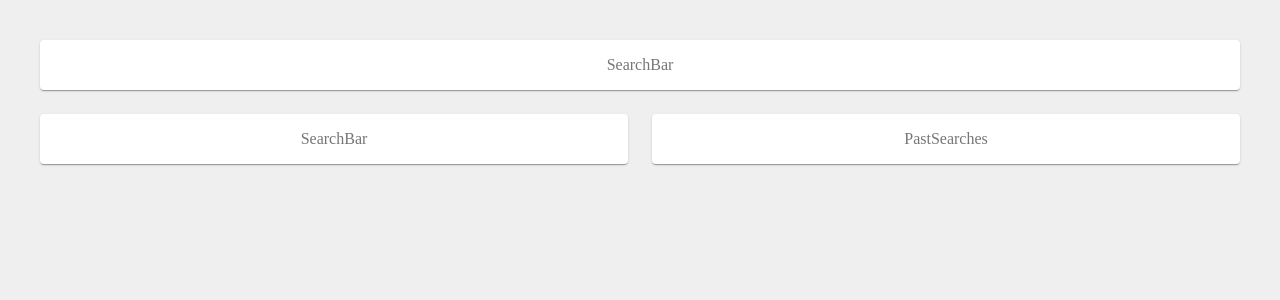
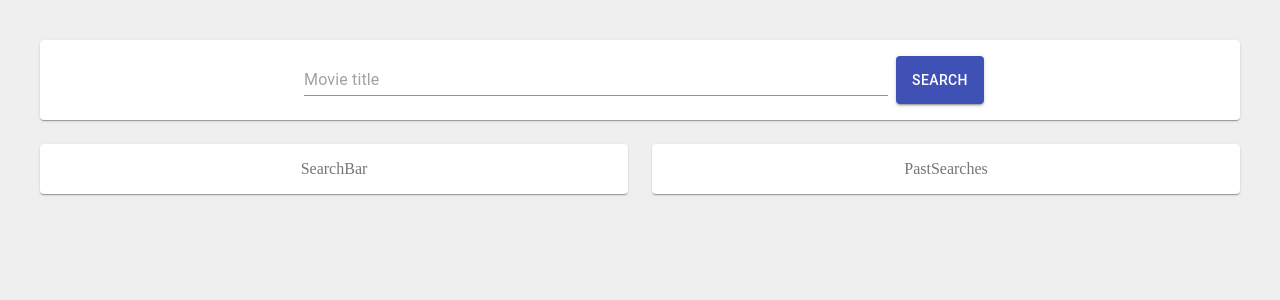
Before and after one commit to mkinkela1/imdb-front, a React (Create React App) app: page / in a window 1280 px wide. Shown: the top 300 px of the page. Built offline with nearby package versions, Linux system fonts and the light colour scheme.

Commit message:
feat(search-bar): add search bar

```diff
--- a/src/App.tsx
+++ b/src/App.tsx
@@ -1,6 +1,5 @@
 import React from 'react';
 import { makeStyles } from '@material-ui/core/styles';
-import Paper from '@material-ui/core/Paper';
 import Grid from '@material-ui/core/Grid';
 
 import './App.css';
--- a/src/components/SearchBar/SearchBar.tsx
+++ b/src/components/SearchBar/SearchBar.tsx
@@ -1,6 +1,7 @@
 import React, {FunctionComponent} from "react";
 import Paper from "@material-ui/core/Paper";
 import {makeStyles} from "@material-ui/core/styles";
+import {Button, TextField} from "@material-ui/core";
 
 interface SearchBarProps {}
 
@@ -9,6 +10,8 @@ const useStyles = makeStyles((theme) => ({
     padding: theme.spacing(2),
     textAlign: 'center',
     color: theme.palette.text.secondary,
+    display: 'flex',
+    justifyContent: 'center'
   },
 }));
 
@@ -17,7 +20,19 @@ const SearchBar: FunctionComponent<SearchBarProps> = () => {
   const classes = useStyles();
 
   return (
-    <Paper className={classes.paper}>SearchBar</Paper>
+    <Paper className={classes.paper}>
+      <TextField
+        style={{ margin: 8, width: '50%' }}
+        placeholder="Movie title"
+        margin="normal"
+        InputLabelProps={{
+          shrink: true,
+        }}
+      />
+      <Button variant="contained" color="primary">
+        Search
+      </Button>
+    </Paper>
   );
 }
 
```
